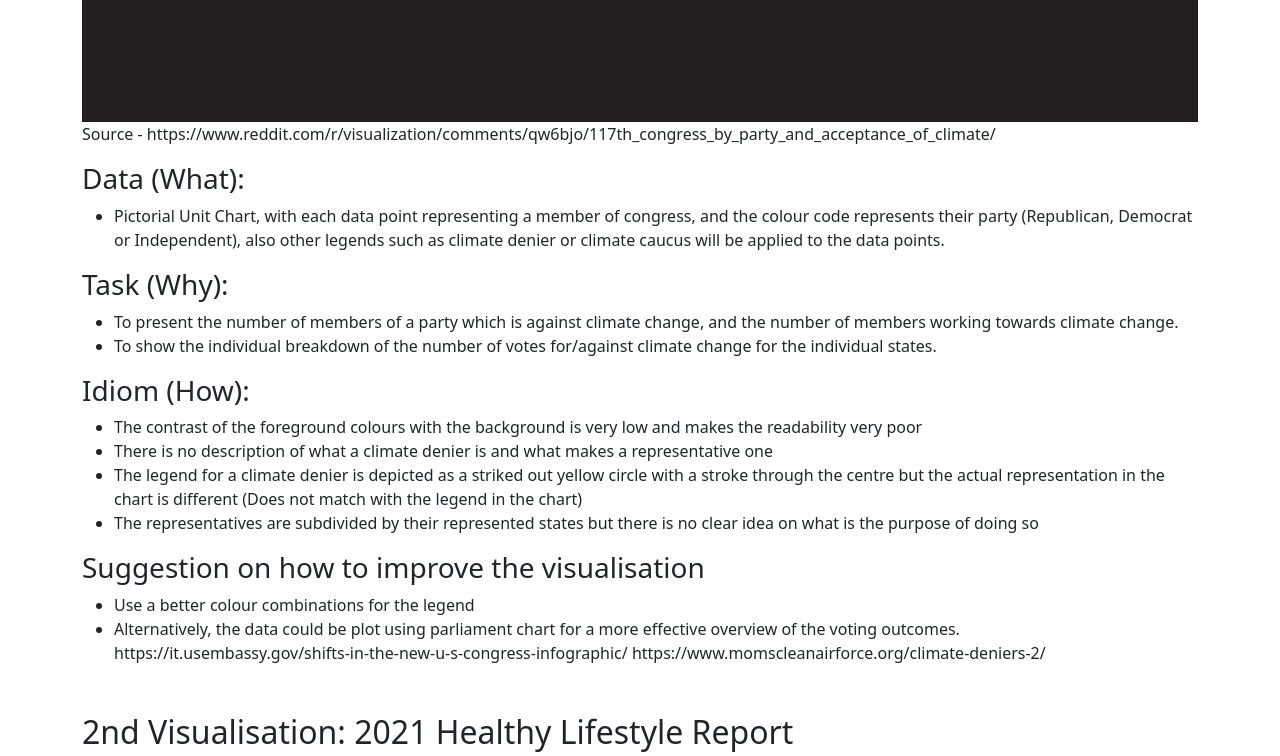
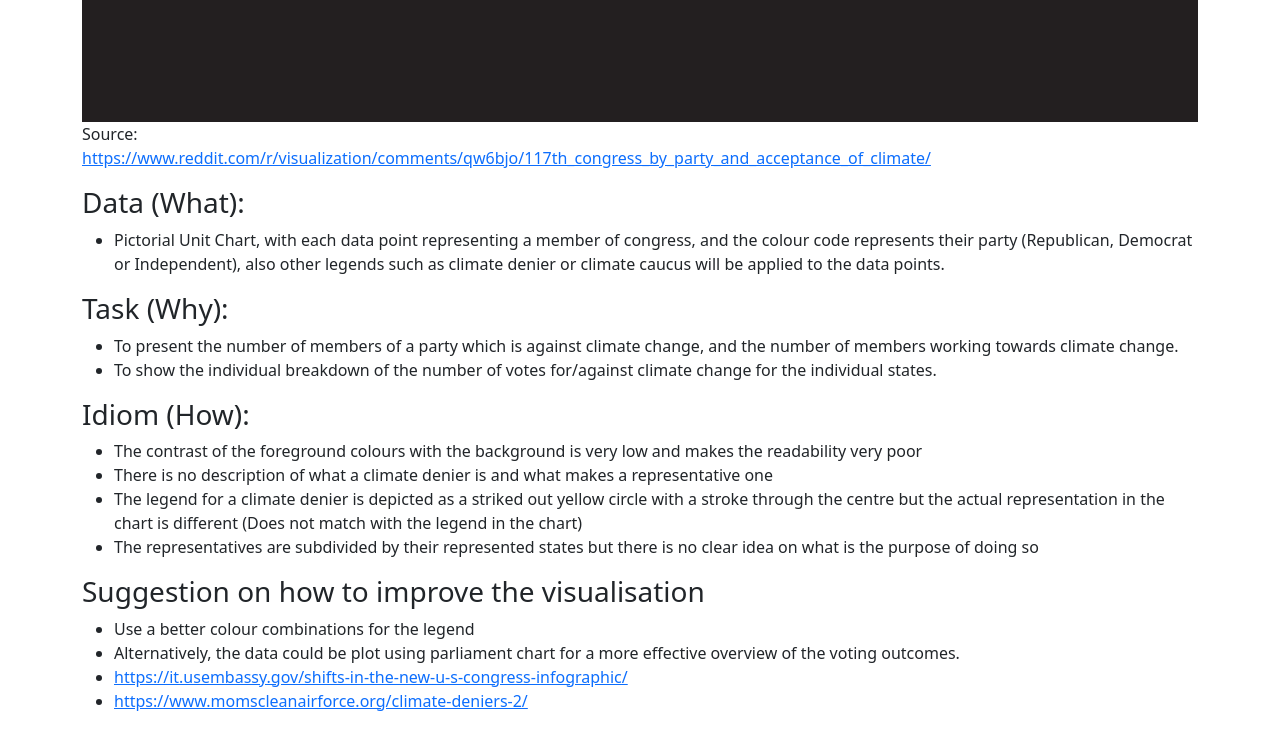
Before and after one commit to heyitsch/CSC3007-project, a plain HTML site: page index.html in a window 1280 px wide. Shown: the part 1020-1776 px from the top of the page. Drawn offline with nearby package versions, Linux system fonts and the light colour scheme.

Commit message:
Update critique page to add hyperlinks

```diff
--- a/index.html
+++ b/index.html
@@ -28,8 +28,12 @@
 
             <img src="https://github.com/heyitsch/CSC3007-project/raw/dd15504f4821a584ecc095edcbcae788007d7e7a/viz1.jpg">
 
-            <p>Source -
-            https://www.reddit.com/r/visualization/comments/qw6bjo/117th_congress_by_party_and_acceptance_of_climate/</p>
+            <p>
+                Source:<br>
+                <a href="https://www.reddit.com/r/visualization/comments/qw6bjo/117th_congress_by_party_and_acceptance_of_climate/">
+                https://www.reddit.com/r/visualization/comments/qw6bjo/117th_congress_by_party_and_acceptance_of_climate/
+                </a>
+            </p>
 
             <h3>Data (What):</h3>
             <ul>
@@ -64,9 +68,11 @@
             <ul>
                 <li>Use a better colour combinations for the legend</li>
                 <li>Alternatively, the data could be plot using parliament chart for a more
-                effective overview of the voting outcomes.
-                https://it.usembassy.gov/shifts-in-the-new-u-s-congress-infographic/
-                https://www.momscleanairforce.org/climate-deniers-2/</li>
+                effective overview of the voting outcomes.</li>
+                <li><a href="https://it.usembassy.gov/shifts-in-the-new-u-s-congress-infographic/">
+                https://it.usembassy.gov/shifts-in-the-new-u-s-congress-infographic/</a></li>
+                <li><a href="https://www.momscleanairforce.org/climate-deniers-2/">
+                https://www.momscleanairforce.org/climate-deniers-2/</a></li>
             </ul>
 
 
@@ -83,9 +89,15 @@
 
             <img src="https://github.com/heyitsch/CSC3007-project/raw/dd15504f4821a584ecc095edcbcae788007d7e7a/viz2.png">
 
-            <p>Source
-            https://public.tableau.com/app/profile/drjfalk/viz/HealthyLIfestyle_2021/HealthyLifestyle_Dashboard#1
-            https://www.kaggle.com/datasets/prasertk/healthy-lifestyle-cities-report-2021</p>
+            <p>
+                Source:<br>
+                <a href="https://public.tableau.com/app/profile/drjfalk/viz/HealthyLIfestyle_2021/HealthyLifestyle_Dashboard#1">
+                https://public.tableau.com/app/profile/drjfalk/viz/HealthyLIfestyle_2021/HealthyLifestyle_Dashboard#1
+                </a><br>
+                <a href="https://www.kaggle.com/datasets/prasertk/healthy-lifestyle-cities-report-2021">
+                https://www.kaggle.com/datasets/prasertk/healthy-lifestyle-cities-report-2021
+                </a>
+            </p>
 
             <h3>Data (What) :</h3>
             <ul>
```
